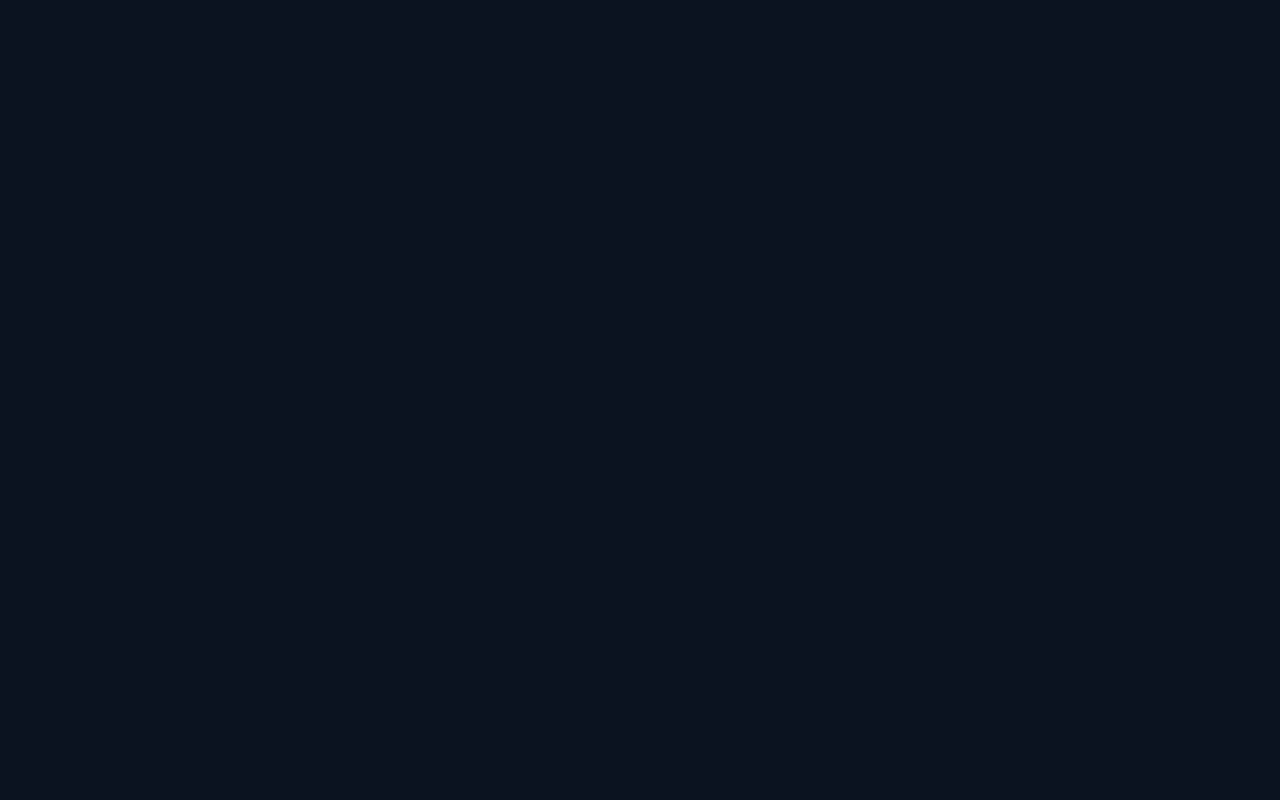
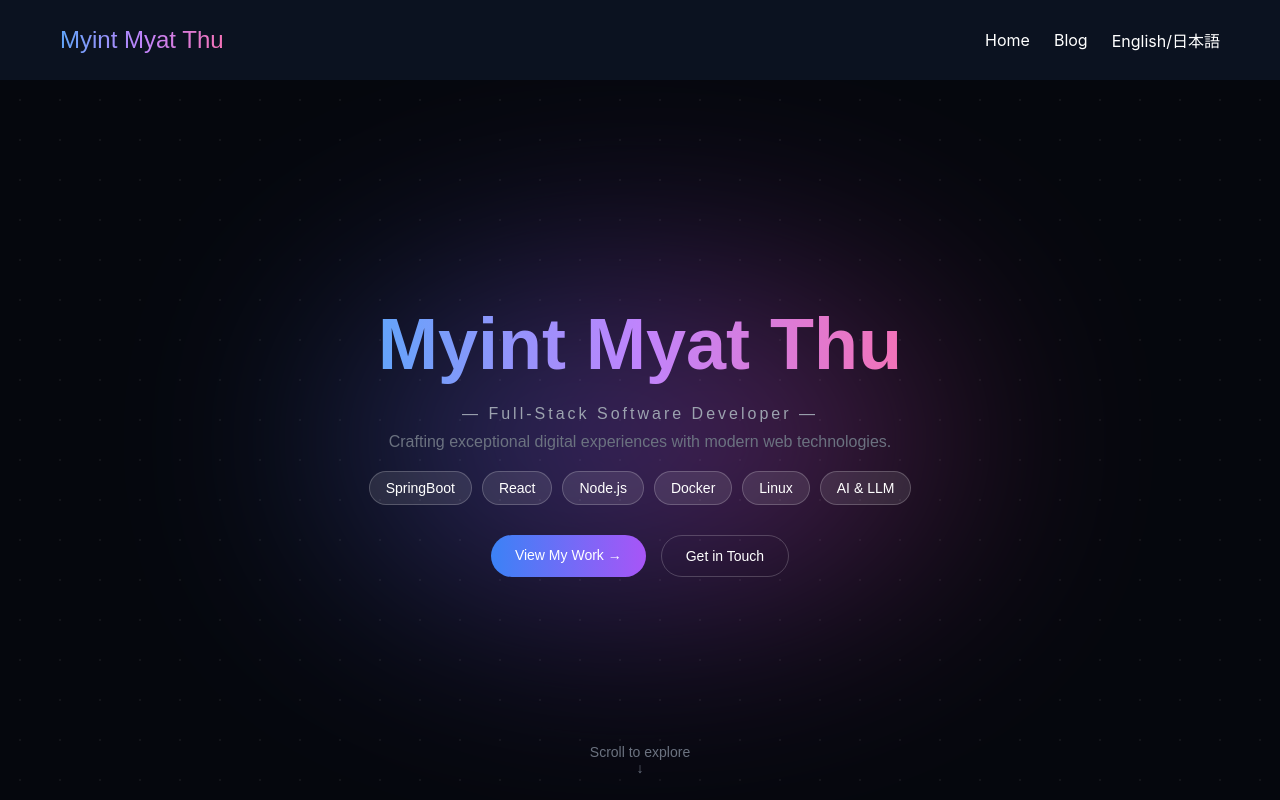
Before and after one commit to KashouMMT/my-portfolio, a React (Vite) app: page / in a window 1280 px wide. Before the commit this address had no page. Shown: the top 800 px of the page. Built offline with nearby package versions, Linux system fonts and the light colour scheme.

Commit message:
Navbar url fix

```diff
--- a/src/App.tsx
+++ b/src/App.tsx
@@ -5,8 +5,8 @@ import Blog from "./pages/Blog";
 const App = () => {
 	return (
 		<Routes>
-			<Route path="/my-portfolio/" element={<Home />} />
-			<Route path="/my-portfolio/blog" element={<Blog />}/>
+			<Route path="/" element={<Home />} />
+			<Route path="/blog" element={<Blog />}/>
 		</Routes>
 	)
 };
--- a/src/components/Navbar.tsx
+++ b/src/components/Navbar.tsx
@@ -13,12 +13,12 @@ const Navbar = () => {
 			</Link>
 			<ul className="site-content">
 				<li className="site-link-li">
-					<Link to="/my-portfolio/" className="site-link">
+					<Link to="/" className="site-link">
 						{t("navbar.home")}
 					</Link>
 				</li>
 				<li className="site-link-li">
-					<Link to="/my-portfolio/blog" className="site-link">
+					<Link to="/blog" className="site-link">
 						{t("navbar.blog")}
 					</Link>
 				</li>
--- a/src/main.tsx
+++ b/src/main.tsx
@@ -1,14 +1,14 @@
 import { StrictMode } from "react";
 import { createRoot } from "react-dom/client";
-import { BrowserRouter } from "react-router-dom";
+import { HashRouter } from "react-router-dom";
 
 import App from "./App";
 import "./i18n"
 
 createRoot(document.getElementById("root")!).render(
 	<StrictMode>
-		<BrowserRouter>
+		<HashRouter>
 			<App />
-		</BrowserRouter>
+		</HashRouter>
 	</StrictMode>,
 );
```
